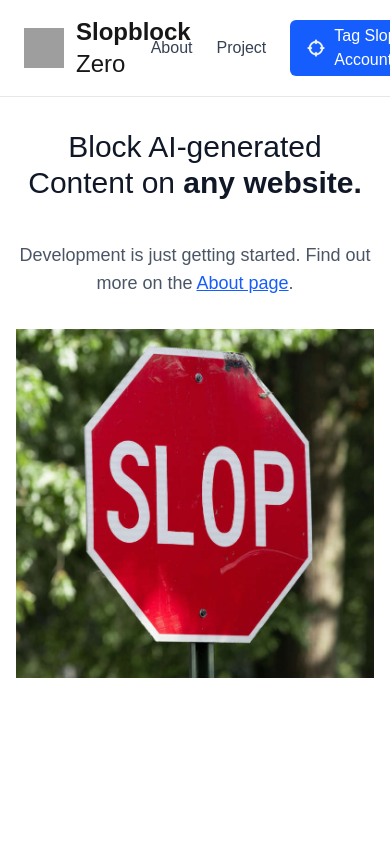
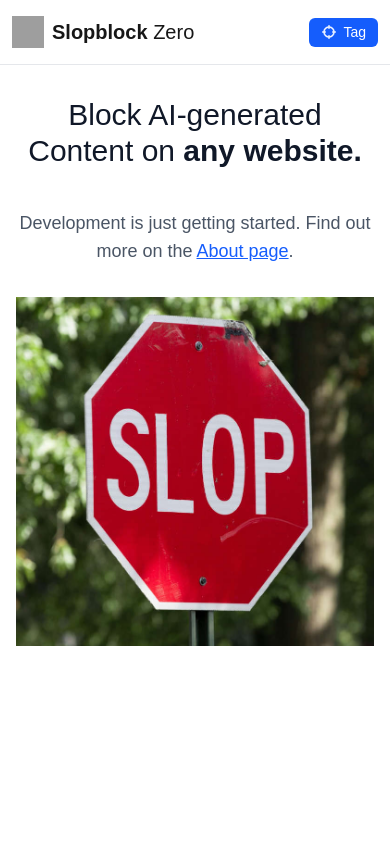
Before and after one commit to bfinan/slopblock, a Next.js app: page / in a window 390 px wide. Shown: the top 844 px of the page. Built offline with nearby package versions, Linux system fonts and the light colour scheme; grey boxes are pictures that could not be loaded.

Commit message:
new commit

```diff
--- a/app/components/Footer.tsx
+++ b/app/components/Footer.tsx
@@ -40,7 +40,7 @@ export default function Footer() {
           </div>
         </div>
         <div className="mt-8 pt-8">
-          <p className="text-sm text-gray-500">All text on this site was written by a human.</p>
+          <p className="text-sm text-gray-500">All text and images on this site are created by a human.</p>
         </div>
       </div>
     </footer>
--- a/app/components/Header.tsx
+++ b/app/components/Header.tsx
@@ -4,33 +4,35 @@ import Image from "next/image";
 export default function Header() {
   return (
     <header className="w-full border-b border-gray-200 bg-white">
-      <div className="mx-auto flex max-w-7xl items-center justify-between px-6 py-4">
+      <div className="mx-auto flex max-w-7xl items-center justify-between px-3 py-4 sm:px-6">
         {/* Left side: Logo and Title */}
-        <Link href="/" className="flex items-center gap-3">
+        <Link href="/" className="flex items-center gap-2 sm:gap-3">
           <Image
             src="/logo256transparent.png"
-            alt="Slopblock Zero Logo"
+            alt="SB"
             width={40}
             height={40}
-            className="h-10 w-10"
+            className="h-8 w-8 sm:h-10 sm:w-10"
+            priority
+            unoptimized
           />
-          <span className="text-2xl">
+          <span className="text-xl sm:text-2xl">
             <span className="font-bold">Slopblock</span>
             <span className="font-normal"> Zero</span>
           </span>
         </Link>
 
         {/* Right side: Navigation Links */}
-        <nav className="flex items-center gap-6">
+        <nav className="flex items-center gap-3 sm:gap-6">
           <Link
             href="/about"
-            className="text-base text-gray-700 hover:text-gray-900 transition-colors"
+            className="hidden sm:block text-base text-gray-700 hover:text-gray-900 transition-colors"
           >
             About
           </Link>
           <Link
             href="/project"
-            className="text-base text-gray-700 hover:text-gray-900 transition-colors"
+            className="hidden sm:block text-base text-gray-700 hover:text-gray-900 transition-colors"
           >
             Project
           </Link>
@@ -38,16 +40,18 @@ export default function Header() {
             href="https://docs.google.com/forms/d/e/1FAIpQLSfbDHClcrB1bjsGmc2aJJiL6oghCx_k0kN8ZzRPfZ8F8UyGWQ/viewform?usp=publish-editor"
             target="_blank"
             rel="noopener noreferrer"
-            className="flex items-center gap-2 rounded-md bg-blue-600 px-4 py-1 text-base leading-normal text-white hover:bg-blue-700 transition-colors"
+            className="flex items-center gap-1.5 sm:gap-2 rounded-md bg-blue-600 px-3 py-1 sm:px-4 text-sm sm:text-base leading-normal text-white hover:bg-blue-700 transition-colors"
           >
             <Image
               src="/c-hair-w.svg"
               alt=""
               width={20}
               height={20}
-              className="h-5 w-5"
+              className="h-4 w-4 sm:h-5 sm:w-5"
+              unoptimized
             />
-            Tag Slop Accounts
+            <span className="hidden sm:inline">Tag Slop Accounts</span>
+            <span className="sm:hidden">Tag</span>
           </Link>
         </nav>
       </div>
```
